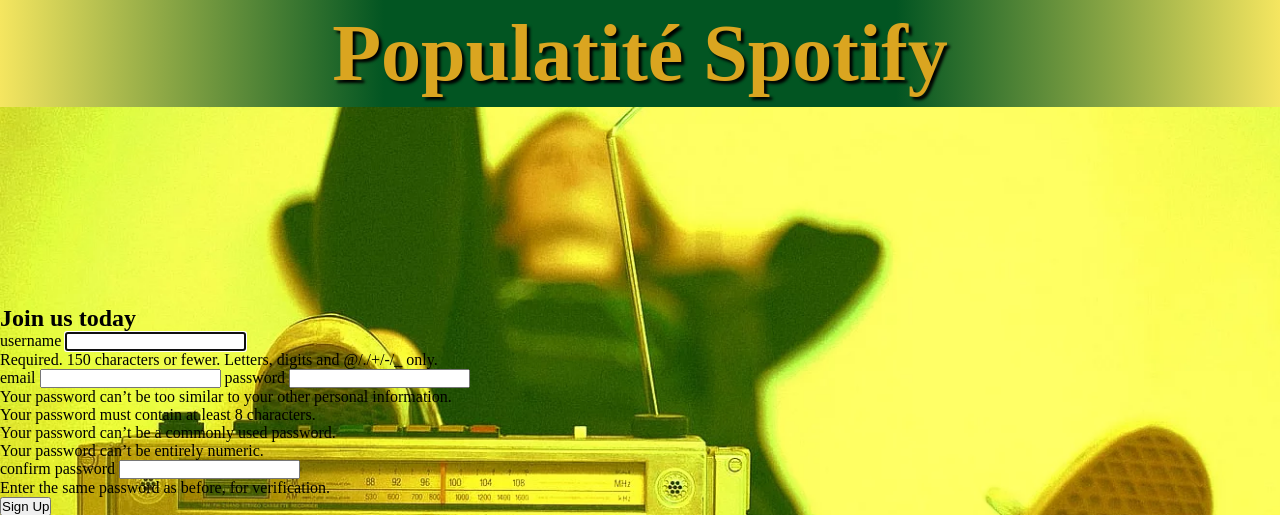
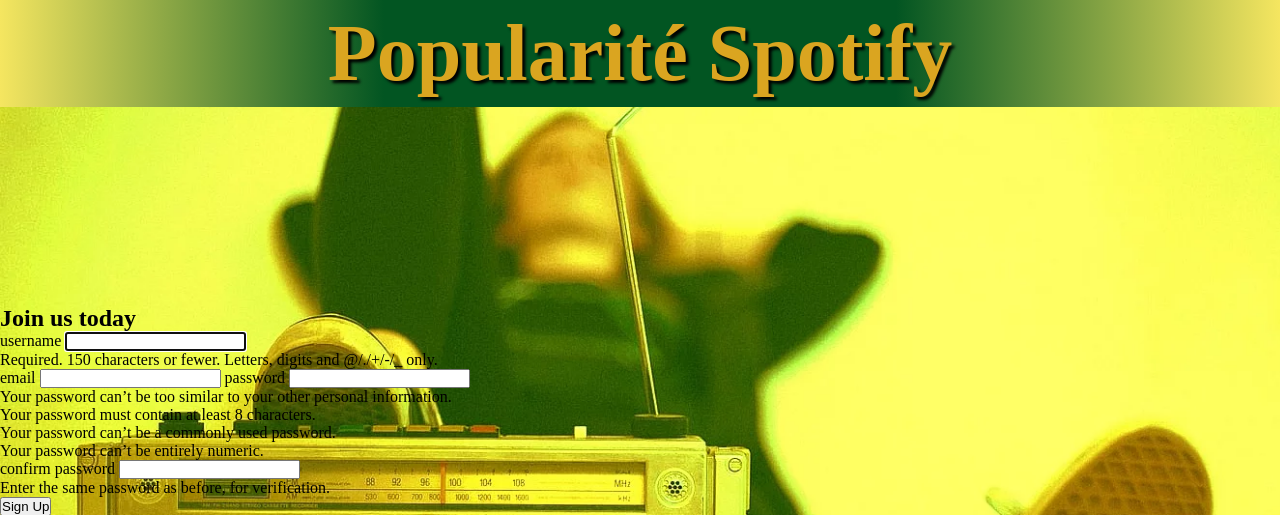
Before and after one commit to ZouhairHoussni/popularity_spotify, a Django app: page /register/ in a window 1280 px wide. Shown: the top 515 px of the page. Run offline with Django 4.2, Linux system fonts and the light colour scheme; some libraries are stand-ins or nearby versions.

Commit message:
corection orthographe

```diff
--- a/myapp/templates/includes/header.html
+++ b/myapp/templates/includes/header.html
@@ -2,7 +2,7 @@
 
 <header class="header">
 
-    <h1 class="header_title">Populatité Spotify</h1>
+    <h1 class="header_title">Popularité Spotify</h1>
     {% if user.is_authenticated %}
 
         <button class="logout_button" onclick="window.location.href='/logout/'">Logout</button>
```
